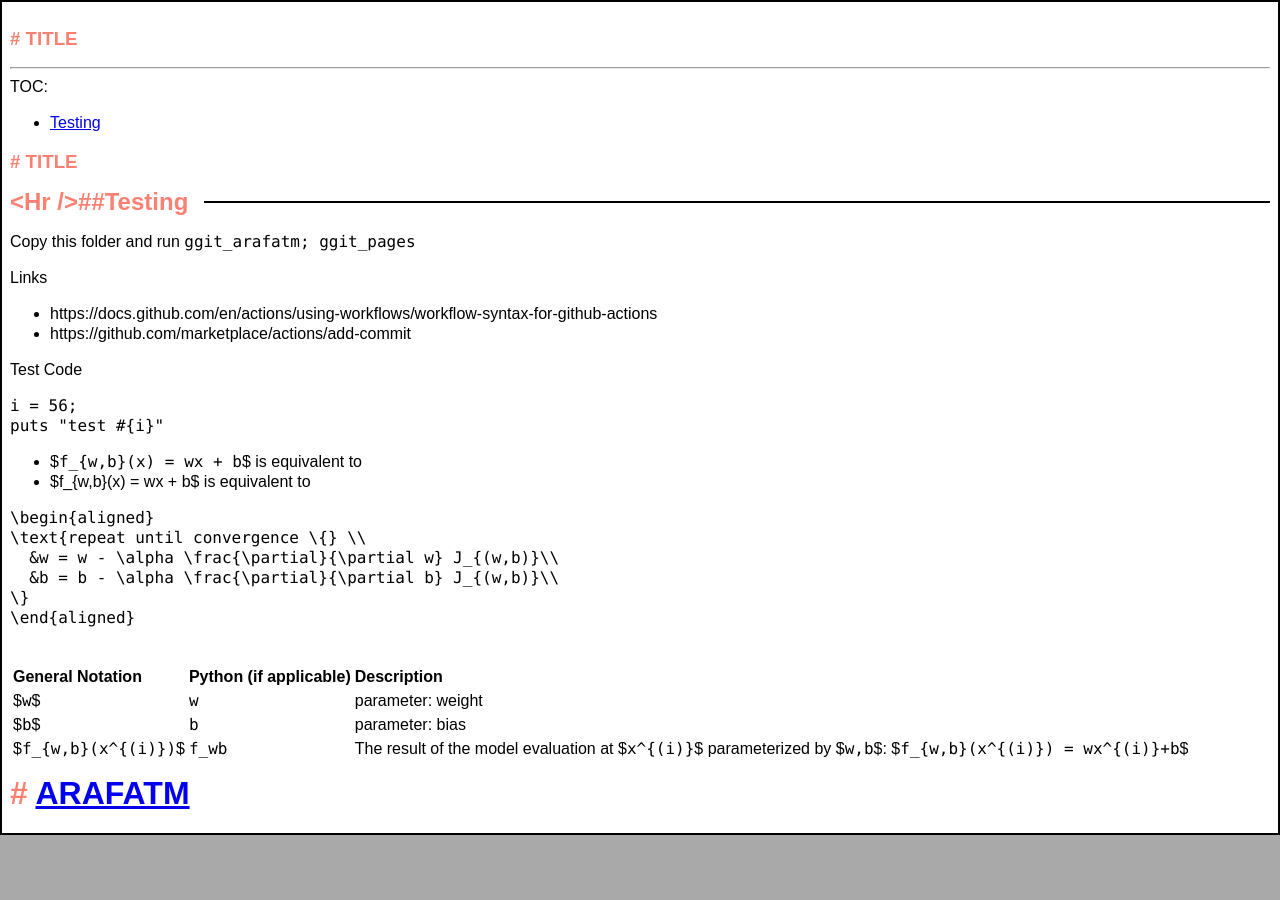
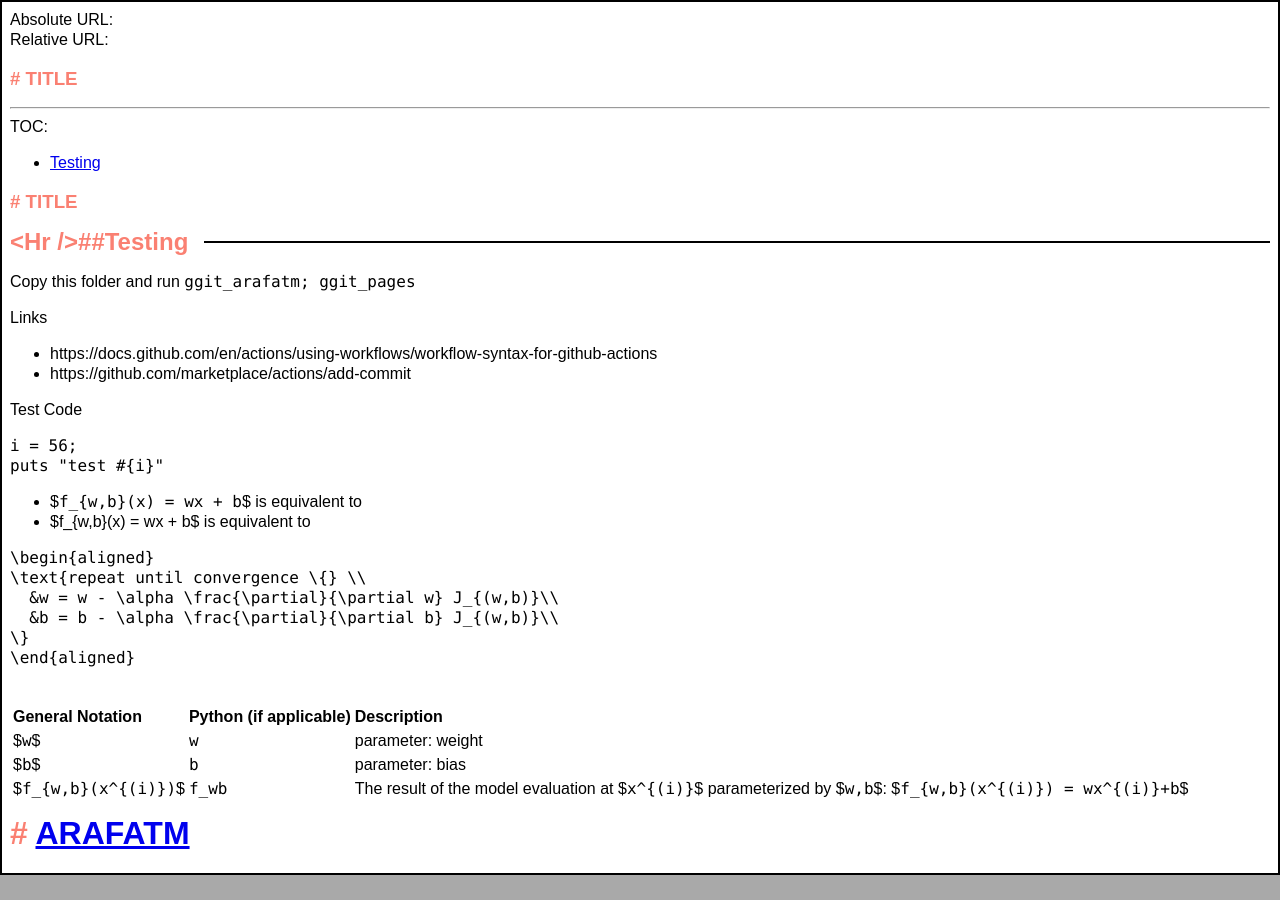
Before and after one commit to arafatm/ghp, a Jekyll site: the page built from readme.md, in a window 1280 px wide. Built offline with Jekyll 4.4.1, drawn with Linux system fonts in a browser that asks for light colours; nearby versions of some CDN libraries; our own code applies the rules of GitHub Pages for plain Markdown files.

Commit message:
default.html

```diff
--- a/_layouts/default.html
+++ b/_layouts/default.html
@@ -5,11 +5,13 @@
     <meta http-equiv="X-UA-Compatible" content="IE=edge">
     {% seo %}
     <link rel="stylesheet" href="{{ '/assets/css/style.css?v=' | append: site.github.build_revision | relative_url }}">
-    <link rel="stylesheet" href="{{ './style.css?v=' | append: site.github.build_revision | relative_url }}">
+    <link rel="stylesheet" href="{{ '/style.css?v=' | append: site.github.build_revision | absolute_url }}">
     <script src="{{ '/assets/js/scale.fix.js' | relative_url }}"></script>
     <meta name="viewport" content="width=device-width, initial-scale=1, user-scalable=no">
   </head>
   <body>
+    <div>Absolute URL: {{ absolute_url }}</div>
+    <div>Relative URL: {{ relative_url }}</div>
     <div class="wrapper">
       {% comment %}
       <header {% unless site.description or site.github.project_tagline %} class="without-description" {% endunless %}>
```
